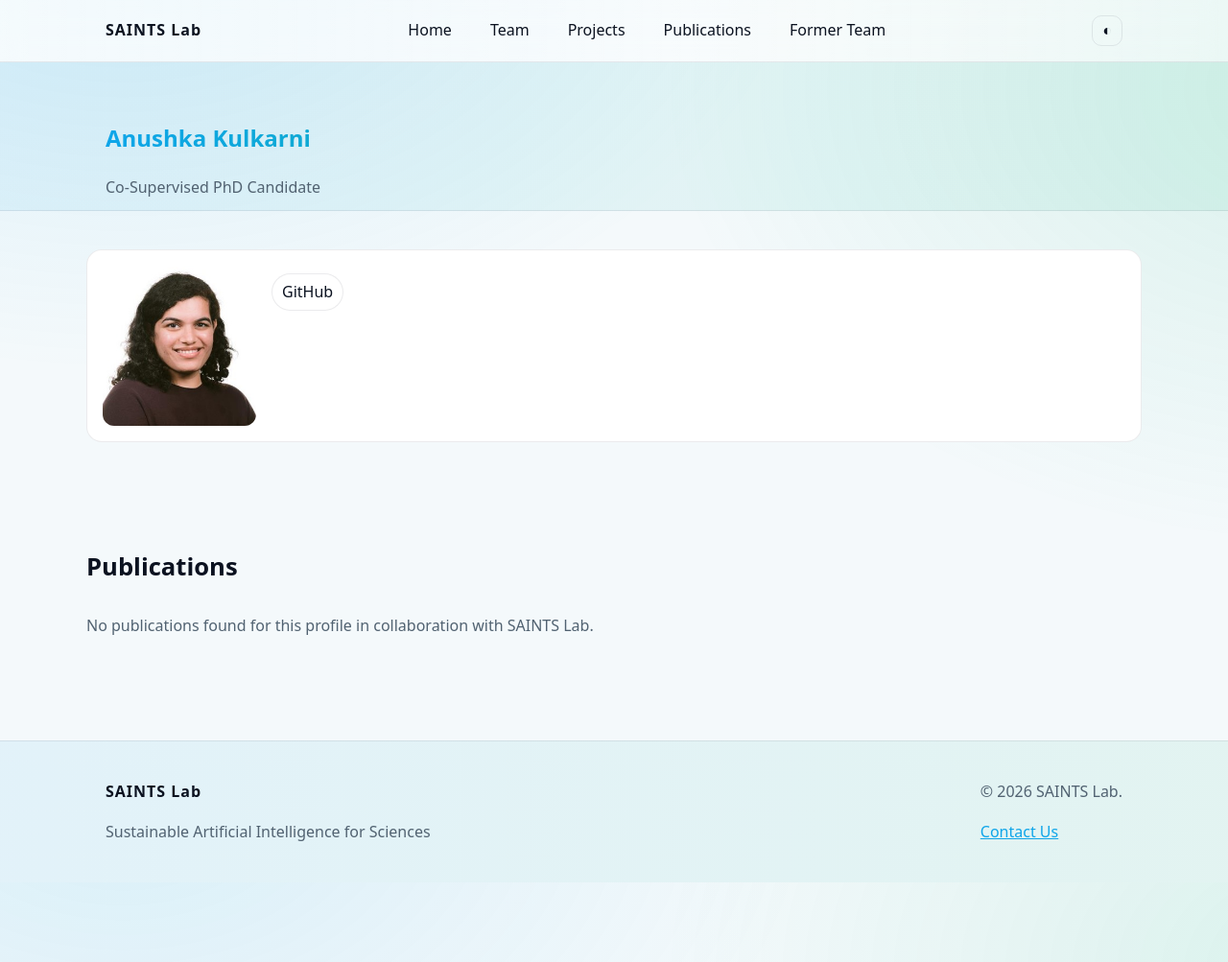
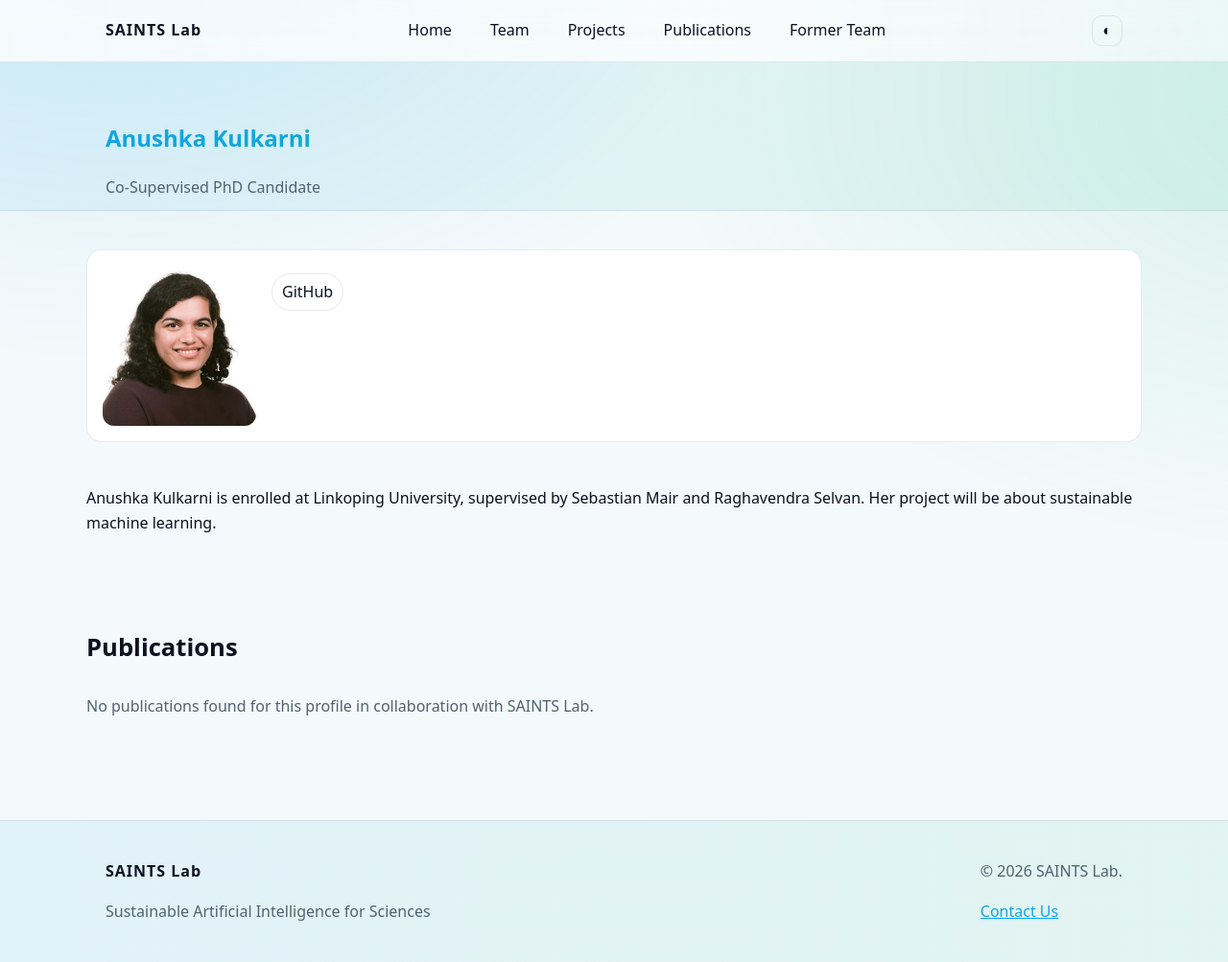
Before and after one commit to saintslab/saintslab.github.io, a Jekyll site: the page built from _people/anushka.md, in a window 1280 px wide and 1003 px high. Shown: the whole window at 96% size. Built offline with Jekyll 4.4.1, drawn with Linux system fonts in a browser that asks for light colours.

Commit message:
Update anushka

```diff
--- a/_people/anushka.md
+++ b/_people/anushka.md
@@ -13,3 +13,5 @@ from: 2026
 to:
 visitor: true
 ---
+
+Anushka Kulkarni is enrolled at Linkoping University, supervised by Sebastian Mair and Raghavendra Selvan. Her project will be about sustainable machine learning.
```
